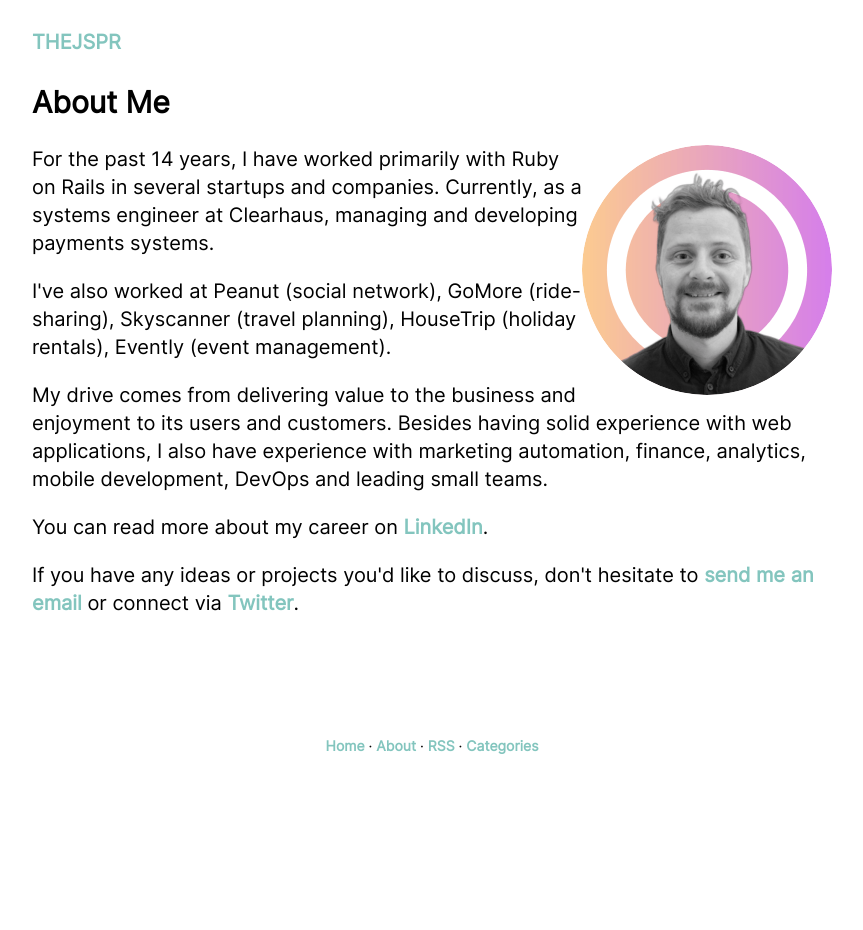
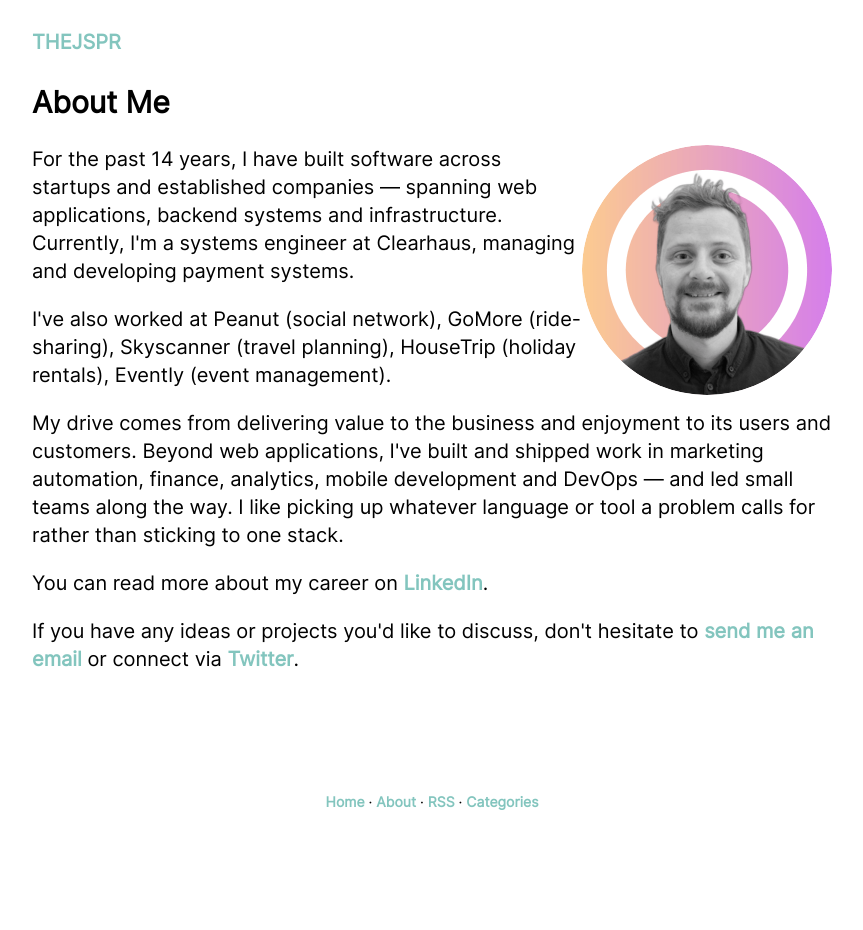
Before and after one commit to thejspr/thejspr.com, a Jekyll site: the page built from about/index.html, in a window 1280 px wide. Shown: the whole page, without its empty margins (208-1071 px from the left). Built offline with Jekyll 4.4.1, drawn with Linux system fonts in a browser that asks for light colours; before the commit the page ends 900 px from its top, so only the background shows below that.

Commit message:
Rewrite site copy to read as a broader software engineer
Lead with systems/backend/infra experience instead of Ruby on Rails
specifically, so the site doesn't read as web-only.

Co-Authored-By: Claude Sonnet 5 <noreply@anthropic.com>

```diff
--- a/_config.yml
+++ b/_config.yml
@@ -4,7 +4,7 @@ url: 'https://thejspr.com'
 
 description: 'Thejspr'
 
-keywords: 'ruby on rails freelancer, freelance software developer, full stack developer, software entrepreneur'
+keywords: 'software engineer, systems engineer, full stack developer, freelance software developer, software entrepreneur'
 
 permalink: 'blog/:title/'
 
--- a/about/index.html
+++ b/about/index.html
@@ -8,9 +8,10 @@ title: About me
 <img src="/img/me_2.png" alt="Jesper Kjeldgaard" class="profile-image">
 
 <p>
-  For the past 14 years, I have worked primarily with Ruby on Rails in several startups
-  and companies. Currently, as a systems engineer at Clearhaus, managing and developing
-  payments systems.
+  For the past 14 years, I have built software across startups and established
+  companies — spanning web applications, backend systems and infrastructure.
+  Currently, I'm a systems engineer at Clearhaus, managing and developing
+  payment systems.
 </p>
 
 <p>
@@ -20,9 +21,10 @@ title: About me
 
 <p>
   My drive comes from delivering value to the business and enjoyment to its
-  users and customers. Besides having solid experience with web applications, I
-  also have experience with marketing automation, finance, analytics, mobile
-  development, DevOps and leading small teams.
+  users and customers. Beyond web applications, I've built and shipped work in
+  marketing automation, finance, analytics, mobile development and DevOps —
+  and led small teams along the way. I like picking up whatever language or
+  tool a problem calls for rather than sticking to one stack.
 </p>
 
 <p>
--- a/index.html
+++ b/index.html
@@ -9,7 +9,9 @@ title: Software entrepreneur
   </h1>
 
   <p>
-    I'm Jesper, a full-stack web developer specializing in Ruby on Rails.
+    I'm Jesper, a software engineer with 14+ years building systems that range from
+    web applications to backend infrastructure and payment platforms. Ruby is my
+    home base, but I move across languages and stacks as the problem demands.
   </p>
 
   <p>
```
